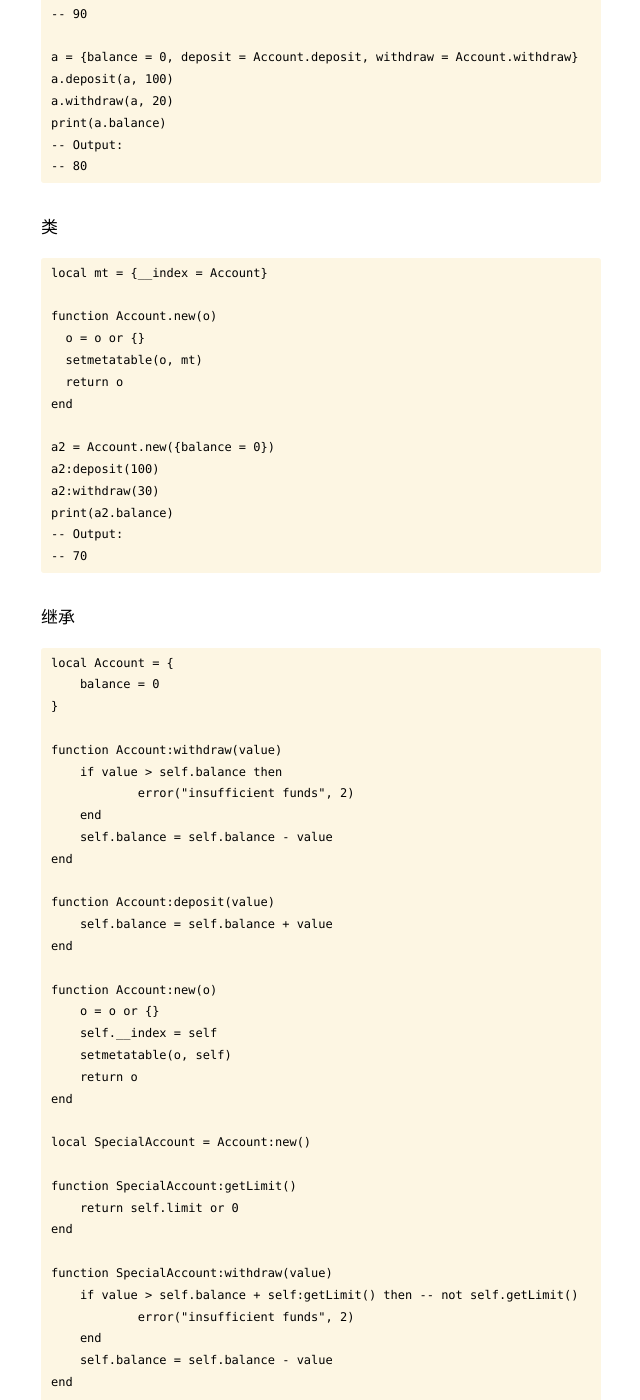
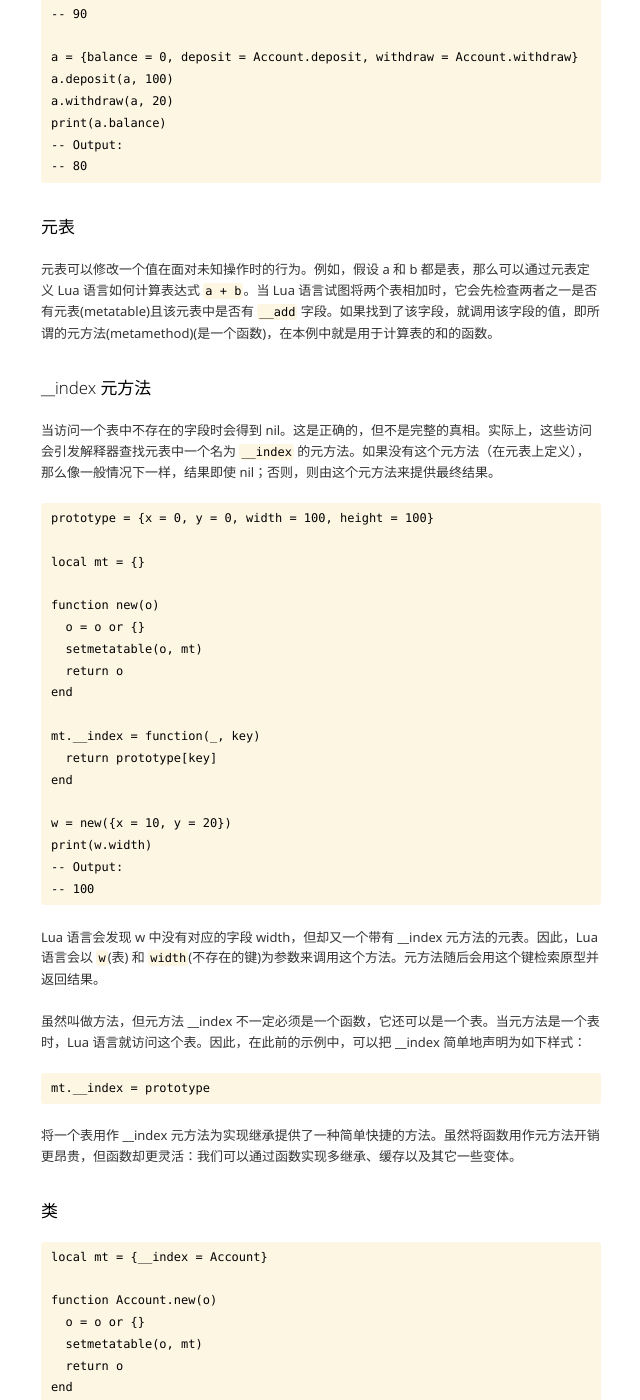
Before and after one commit to kidlj/awei, a Jekyll site: the page built from _wiki/metatable.md, in a window 1280 px wide and 1400 px high, scrolled down 1239 px. Shown: the whole window, without its empty margins (319-959 px from the left). Built offline with Jekyll 4.4.1, drawn with Linux system fonts in a browser that asks for light colours; some of the changed text lies outside the part shown.

Commit message:
more metatable notes

```diff
--- a/_wiki/metatable.md
+++ b/_wiki/metatable.md
@@ -55,6 +55,42 @@ title: Metatable
     -- Output:
     -- 80
 
+### 元表
+
+元表可以修改一个值在面对未知操作时的行为。例如，假设 a 和  b 都是表，那么可以通过元表定义 Lua 语言如何计算表达式 `a + b`。当 Lua 语言试图将两个表相加时，它会先检查两者之一是否有元表(metatable)且该元表中是否有 `__add` 字段。如果找到了该字段，就调用该字段的值，即所谓的元方法(metamethod)(是一个函数)，在本例中就是用于计算表的和的函数。
+
+### __index 元方法
+
+当访问一个表中不存在的字段时会得到 nil。这是正确的，但不是完整的真相。实际上，这些访问会引发解释器查找元表中一个名为 `__index` 的元方法。如果没有这个元方法（在元表上定义），那么像一般情况下一样，结果即使 nil；否则，则由这个元方法来提供最终结果。
+
+    prototype = {x = 0, y = 0, width = 100, height = 100}
+
+    local mt = {}
+
+    function new(o)
+      o = o or {}
+      setmetatable(o, mt)
+      return o
+    end
+
+    mt.__index = function(_, key)
+      return prototype[key]
+    end
+
+    w = new({x = 10, y = 20})
+    print(w.width)
+    -- Output:
+    -- 100
+
+
+Lua 语言会发现 w 中没有对应的字段 width，但却又一个带有 __index 元方法的元表。因此，Lua 语言会以 `w`(表) 和 `width`(不存在的键)为参数来调用这个方法。元方法随后会用这个键检索原型并返回结果。
+
+虽然叫做方法，但元方法 __index 不一定必须是一个函数，它还可以是一个表。当元方法是一个表时，Lua 语言就访问这个表。因此，在此前的示例中，可以把 __index 简单地声明为如下样式：
+
+    mt.__index = prototype
+
+将一个表用作 __index 元方法为实现继承提供了一种简单快捷的方法。虽然将函数用作元方法开销更昂贵，但函数却更灵活：我们可以通过函数实现多继承、缓存以及其它一些变体。
+
 ### 类
 
     local mt = {__index = Account}
@@ -66,7 +102,7 @@ title: Metatable
     end
 
     a2 = Account.new({balance = 0})
-    a2:deposit(100)
+    a2:deposit(100) -- 相当于 getmetatable(a2).__index.deposit(a2, 100)
     a2:withdraw(30)
     print(a2.balance)
     -- Output:
```
